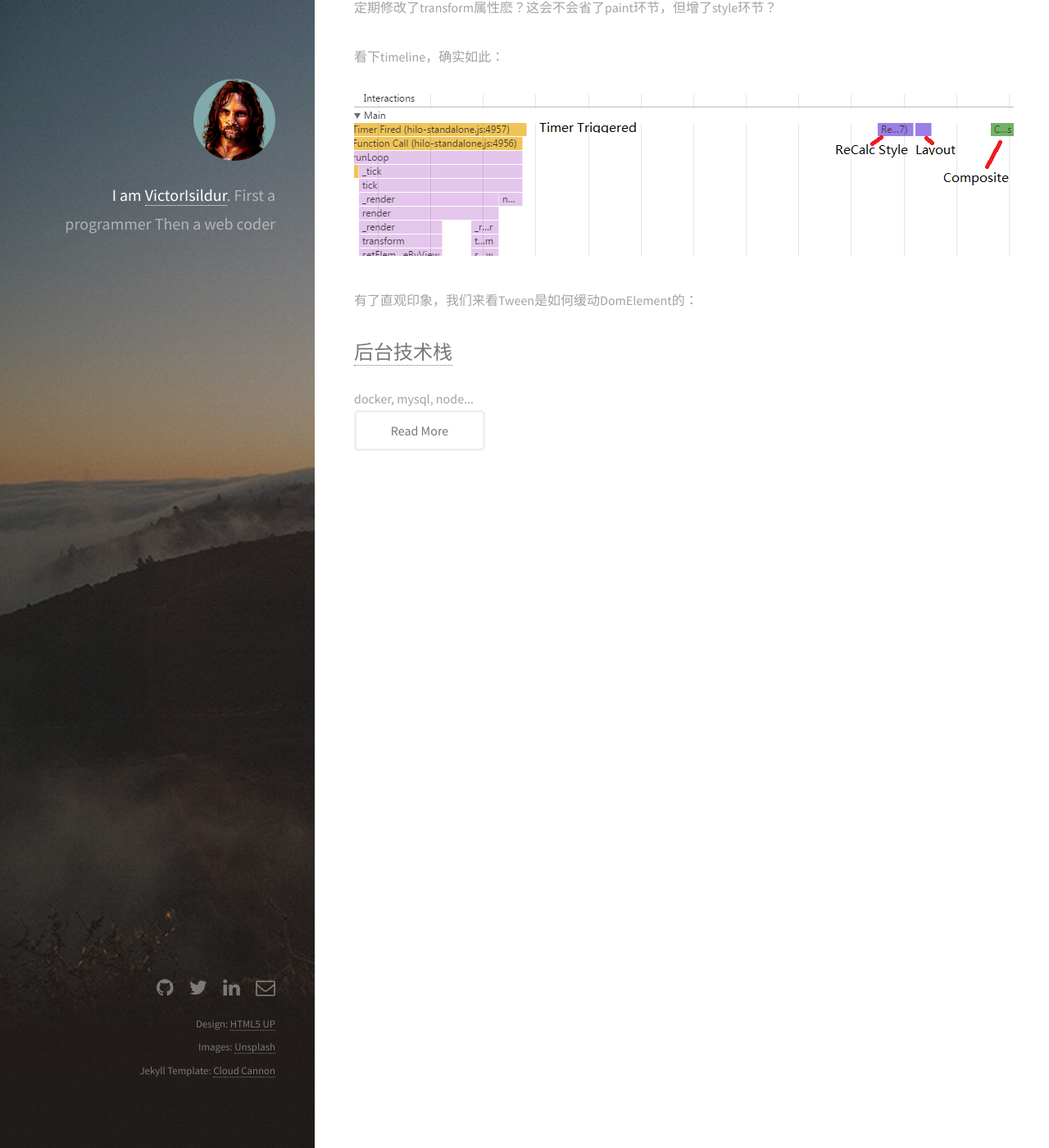
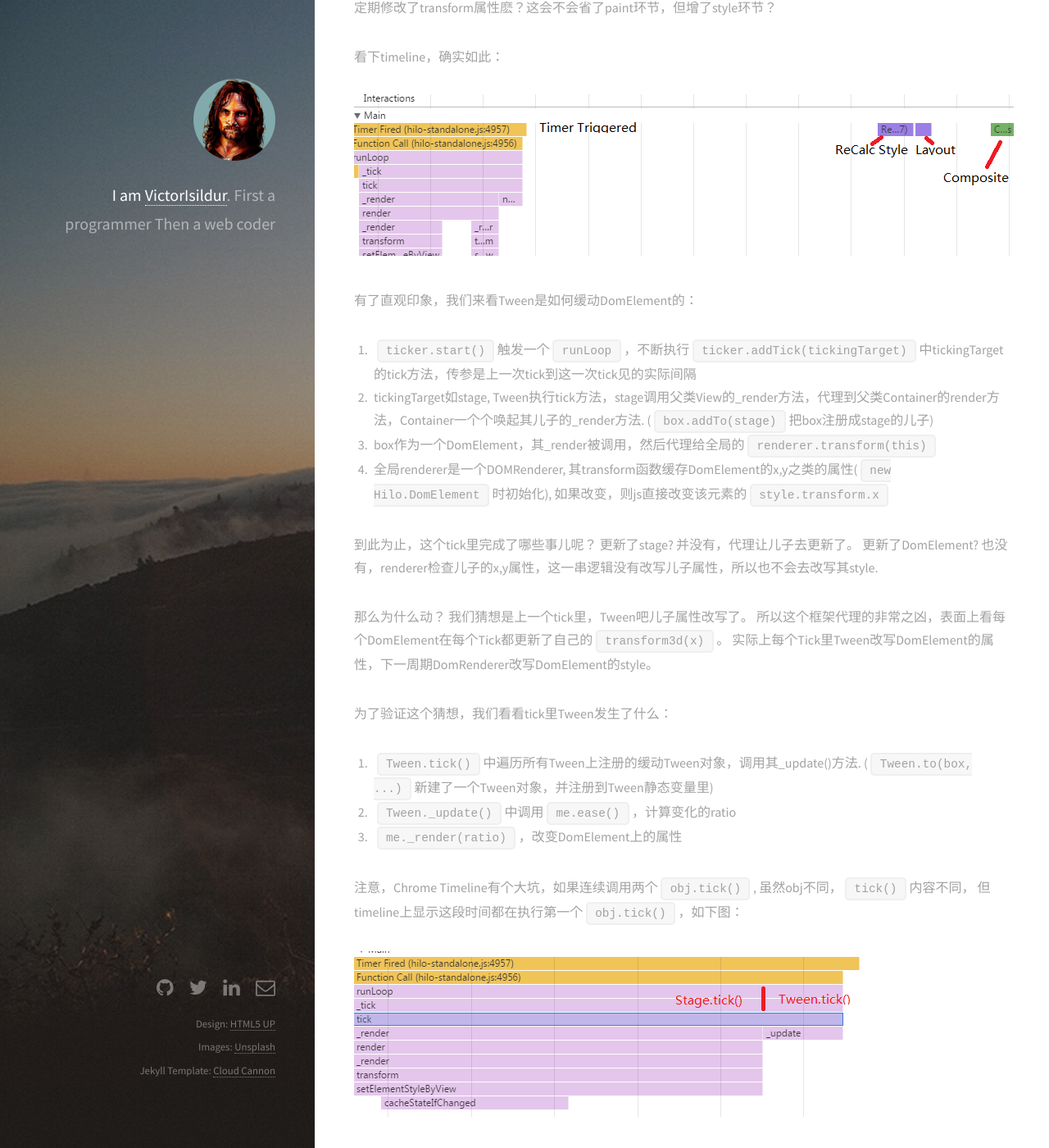
Before and after one commit to victorisildur/victorisildur.github.io, a Jekyll site: the page built from _posts/2017-01-04-browser-render.markdown, in a window 1280 px wide and 1400 px high, scrolled down 1783 px. Shown: the whole window at 82% size. Built offline with Jekyll 4.4.1, drawn with Linux system fonts in a browser that asks for light colours; our own code applies the rules of GitHub Pages for plain Markdown files; Markdown is read by kramdown in place of the engine named in the settings.

Commit message:
Tween tick, update DomElement props

```diff
--- a/_posts/2017-01-04-browser-render.markdown
+++ b/_posts/2017-01-04-browser-render.markdown
@@ -53,3 +53,28 @@ Hilo有canvas, webgl, dom三种模式，Hilo的DomElement模式管理Dom元素
 ![timeline]({{site.url}}/assets/images/hilo_tween_render.png)
 
 有了直观印象，我们来看Tween是如何缓动DomElement的：
+
+1. `ticker.start()`触发一个`runLoop`，不断执行`ticker.addTick(tickingTarget)`中tickingTarget的tick方法，传参是上一次tick到这一次tick见的实际间隔
+2. tickingTarget如stage, Tween执行tick方法，stage调用父类View的_render方法，代理到父类Container的render方法，Container一个个唤起其儿子的_render方法. (`box.addTo(stage)`把box注册成stage的儿子)
+3. box作为一个DomElement，其_render被调用，然后代理给全局的`renderer.transform(this)`
+4. 全局renderer是一个DOMRenderer, 其transform函数缓存DomElement的x,y之类的属性(`new Hilo.DomElement`时初始化), 如果改变，则js直接改变该元素的`style.transform.x`
+
+到此为止，这个tick里完成了哪些事儿呢？
+更新了stage? 并没有，代理让儿子去更新了。
+更新了DomElement? 也没有，renderer检查儿子的x,y属性，这一串逻辑没有改写儿子属性，所以也不会去改写其style.
+
+那么为什么动？
+我们猜想是上一个tick里，Tween吧儿子属性改写了。
+所以这个框架代理的非常之凶，表面上看每个DomElement在每个Tick都更新了自己的`transform3d(x)`。
+实际上每个Tick里Tween改写DomElement的属性，下一周期DomRenderer改写DomElement的style。
+
+为了验证这个猜想，我们看看tick里Tween发生了什么：
+
+1. `Tween.tick()`中遍历所有Tween上注册的缓动Tween对象，调用其_update()方法. (`Tween.to(box, ...)`新建了一个Tween对象，并注册到Tween静态变量里)
+2. `Tween._update()`中调用`me.ease()`，计算变化的ratio
+3. `me._render(ratio)`，改变DomElement上的属性
+
+注意，Chrome Timeline有个大坑，如果连续调用两个`obj.tick()`, 虽然obj不同，`tick()`内容不同，
+但timeline上显示这段时间都在执行第一个`obj.tick()`，如下图：
+
+![timeline bug]({{site.url}}/assets/images/hilo_stage_tween_tick.png)
```
Also changed, not shown: assets/images/hilo_stage_tween_tick.png (added).
